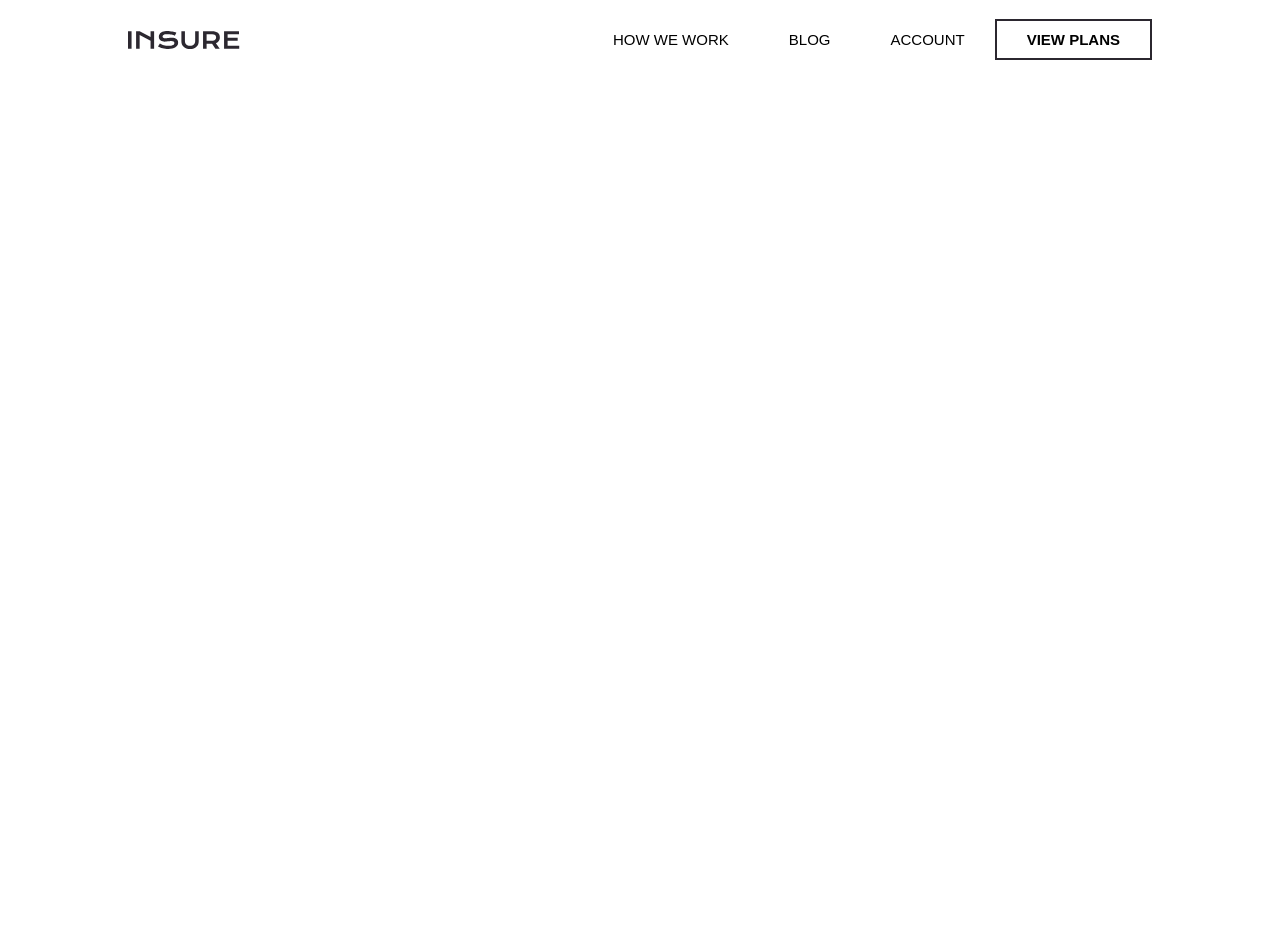
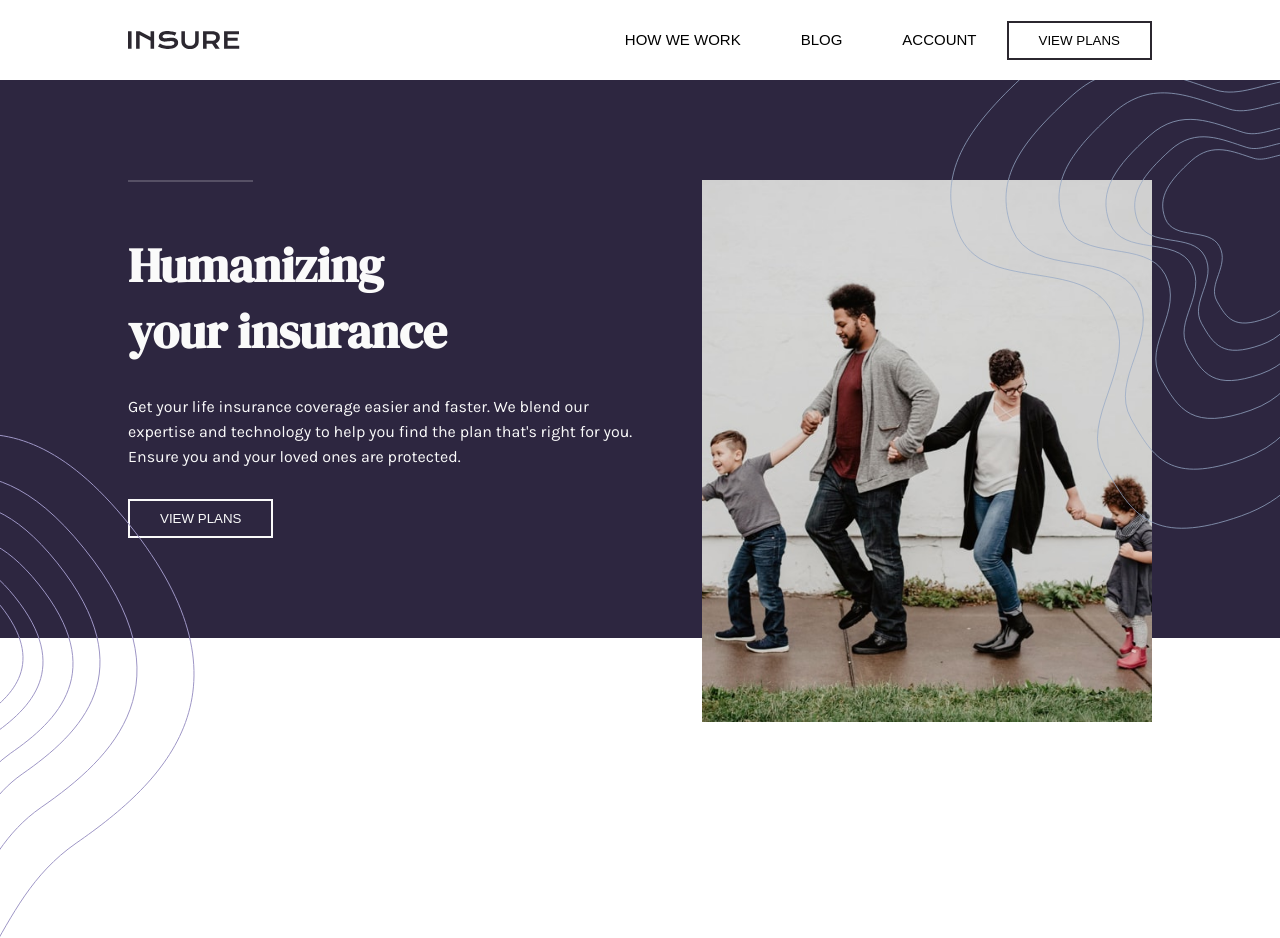
Before and after one commit to AstronautoLunar/insure-landing-page-vue, a Vue app: page / in a window 1280 px wide. Before the commit the page ends 800 px from the top, so only its background shows below. Built offline with nearby package versions, Linux system fonts and the light colour scheme.

Commit message:
:sparkles: Desenvolvido a seção de apresentação da página
- Criado botão personalizado para determinadas partes da página

```diff
--- a/src/App.vue
+++ b/src/App.vue
@@ -1,16 +1,19 @@
 <template>
   <div id="render">
     <Header/>
+    <Main/>
   </div>
 </template>
 
 <script>
   import Header from "./components/Header/Header.vue";
+  import Main from "./components/Main/Main.vue";
 
   export default {
     name: 'App',
     components: {
-      Header
+      Header,
+      Main
     }
   }
 
--- /dev/null
+++ b/src/components/Button/Button.vue
@@ -0,0 +1,51 @@
+<template>
+    <button
+        class="custom-button"
+        :style="{
+            borderColor: color
+        }"
+    >
+        <span
+            :style="{
+                color,
+            }"
+        >
+            <slot>
+
+            </slot>
+        </span>
+    </button>
+</template>
+
+<script>
+
+    export default {
+        name: "Button",
+        components: {
+
+        },
+        props: {
+            color: {
+                type: String,
+                required: false
+            }
+        }
+    }
+
+</script>
+
+<style scoped>
+
+    .custom-button {
+        background-color: transparent;
+        outline: none;
+        box-shadow: none;
+
+        padding: 10px 30px;
+
+        border-width: 2px;
+        border-style: solid;
+        border-color: var(--very-dark-violet);
+    }
+
+</style>
--- a/src/components/Header/Header.vue
+++ b/src/components/Header/Header.vue
@@ -1,7 +1,7 @@
 <template>
     <header id="header">
         <Container>
-            <div id="content">
+            <div id="header-content">
                 <img
                     :src="require('../../assets/logo.svg')"
                     alt="Logo"
@@ -18,6 +18,11 @@
                                 {{ item.name }}
                             </a>
                         </li>
+                        <li class="item">
+                            <Button>
+                                VIEW PLANS
+                            </Button>
+                        </li>
                     </ul>
                 </nav>
             </div>
@@ -27,11 +32,13 @@
 
 <script>
     import Container from '../Container/Container.vue';
+    import Button from '../Button/Button.vue';
 
     export default {
         name: "Header",
         components: {
-            Container
+            Container,
+            Button
         },
         data() {
             return {
@@ -47,10 +54,6 @@
                     {
                         id: 3,
                         name: "ACCOUNT",
-                    },
-                    {
-                        id: 4,
-                        name: "VIEW PLANS",
                     }
                 ]
             }
@@ -65,10 +68,14 @@
         justify-content: center;
 
         height: 80px;
+
+        z-index: 1;
+
+        background-color: white;
     }
 
     #header,
-    #content,
+    #header-content,
     #list
     {
         display: flex;
@@ -76,13 +83,13 @@
     }
 
     #header,
-    #content
+    #header-content
     {
 
         width: 100%;
     }
 
-    #content {
+    #header-content {
         height: 100%;
 
         justify-content: space-between;
--- /dev/null
+++ b/src/components/Main/Main.vue
@@ -0,0 +1,174 @@
+<template>
+    <main id="main">
+        <section
+            id="presentation"
+            class="section"
+        >
+            <Container>
+                <div id="presentation-content-secure">
+                    <div id="line">
+                    </div>
+                    <h1 id="title">
+                        Humanizing your insurance
+                    </h1>
+                    <p id="description">
+                        Get your life insurance coverage easier and faster. We blend our expertise and technology to help you find the plan that's right for you. Ensure you and your loved ones are protected.
+                    </p>
+                    <Button
+                        color="var(--very-light-gray)"
+                    >
+                        VIEW PLANS
+                    </Button>
+                    <img
+                        id="image-presentation-desktop"
+                        :src="require('../../assets/image-intro-desktop.jpg')"
+                        alt="Image family walking together"
+                    />
+                </div>
+            </Container>
+
+            <img
+                v-for="item in imagesSectionPresentation"
+                :key="item.id"
+                :src="item.source"
+                :id="item.position"
+                :alt="item.alt"
+            />
+        </section>
+
+        <Container>
+            <div id="main-secure-content">
+
+            </div>
+        </Container>
+    </main>
+</template>
+
+<script>
+    import Container from "../Container/Container.vue";
+    import Button from "../Button/Button.vue";
+
+    export default {
+        name: "Main",
+        components: {
+            Container,
+            Button
+        },
+        data() {
+            return {
+                imagesSectionPresentation: [
+                    {
+                        id: 1,
+                        position: "right",
+                        source: require('../../assets/bg-pattern-intro-right-desktop.svg'),
+                        alt: "line circle"
+                    },
+                    {
+                        id: 2,
+                        position: "left",
+                        source: require('../../assets/bg-pattern-intro-left-desktop.svg'),
+                        alt: "line circle"
+                    },
+                ]
+            }
+        }
+    }
+
+</script>
+
+<style scoped>
+
+    #main,
+    #presentation
+    {
+        display: flex;
+        flex-direction: column;
+        justify-content: center;
+        align-items: center;
+    }
+
+    .section,
+    #presentation,
+    #main,
+    #presentation-content-secure
+    {
+        width: 100%;
+    }
+
+    #presentation {
+        padding: 100px 0;
+
+        background-color: var(--dark-violet);
+
+        z-index: -2;
+
+        position: relative;
+    }
+
+    #presentation h1,
+    #presentation p
+    {
+        color: var(--very-light-gray);
+    }
+
+    #presentation-content-secure {
+        position: relative;
+    }
+
+    #line {
+        width: 125px;
+        height: 2px;
+
+        background-color: var(--very-light-gray);
+
+        opacity: 0.2;
+    }
+
+    #title {
+        width: 350px;
+
+        font-size: 3rem;
+        font-family: "DM Serif Display";
+
+        margin-top: 50px;
+
+    }
+
+    #description {
+        margin: 30px 0;
+
+        line-height: 25px;
+
+        font-family: Karla;
+
+        width: 510px;
+    }
+
+    #image-presentation-desktop {
+        position: absolute;
+        right: 0;
+        top: 0;
+
+        width: 450px;
+    }
+
+    #right {
+        right: 0;
+        top: 0;
+
+        z-index: 0;
+
+        width: 330px;
+    }
+
+    #right,
+    #left
+    {
+        position: absolute;
+    }
+
+    #left {
+        left: 0;
+        bottom: -300px;
+    }
+</style>
```
